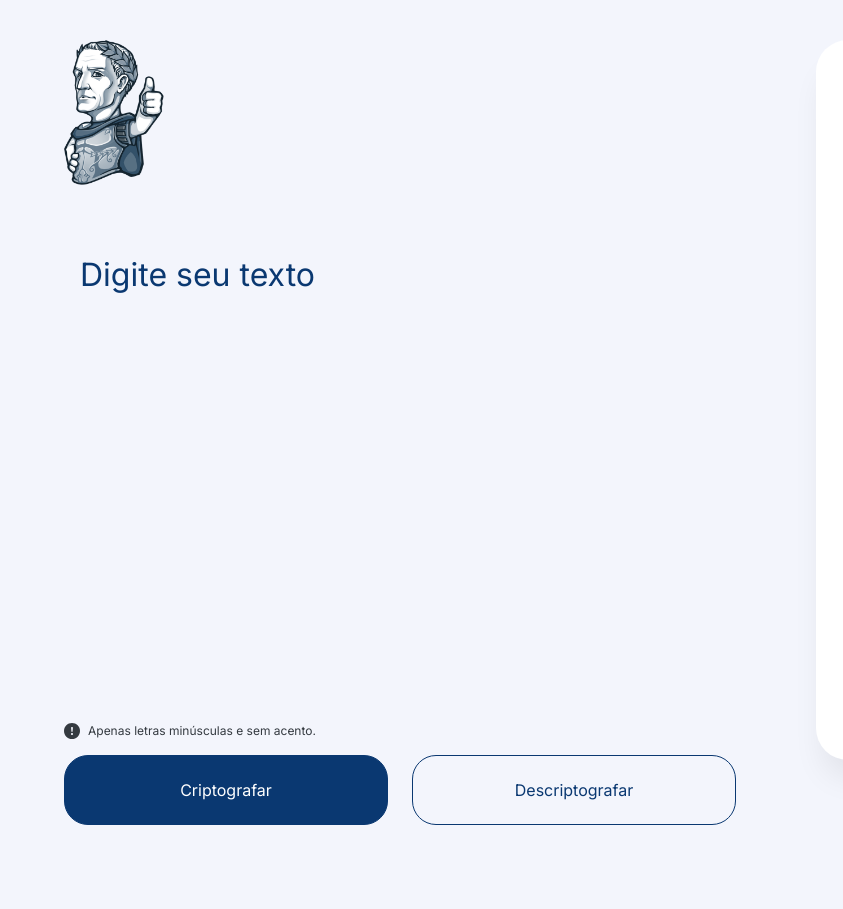
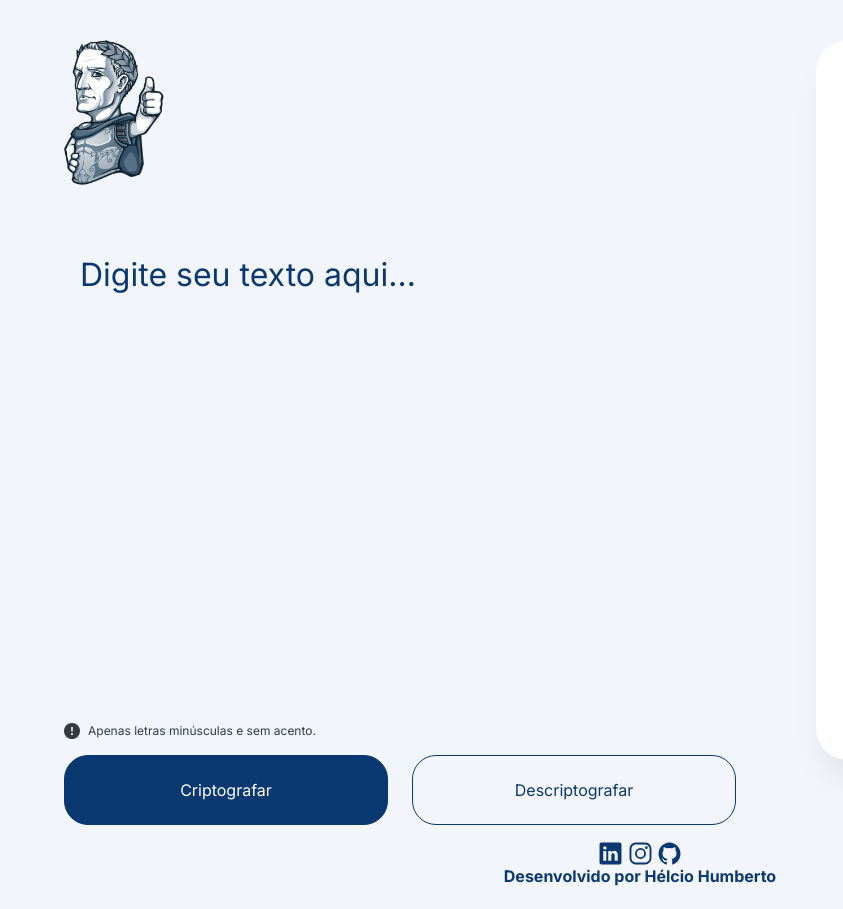
Before and after one commit to helciohumberto/caesar-cipher, a plain HTML site: page index.html in a window 1280 px wide. Shown: the full height of the page, 0-843 px from the left. Before the commit the page ends 857 px from the top, so only its background shows below. Drawn offline with nearby package versions, Linux system fonts and the light colour scheme.

Commit message:
completo

```diff
--- a/assets/css/style.css
+++ b/assets/css/style.css
@@ -86,6 +86,15 @@ body {
   color: white;
 }
 
+.btn-encrypt:active {
+  background-color: var(--light-blue-300);
+  color: var(--dark-blue-300);
+}
+.btn-decrypt:active {
+  background-color: var(--dark-blue-300);
+  color: white;
+}
+
 .text-output-field {
   background-color: white;
   padding: 3.2rem;
@@ -144,3 +153,35 @@ body {
   width: 100px;
 
 }
+
+.rodape {
+  display: flex;
+  flex-direction: column;
+  align-items: center;
+  padding: 2%;
+  margin-top: 15px;
+  background: transparent;
+  color: var(--dark-blue-300);
+}
+
+.rodape h3 {
+  font-size: 16px;
+
+}
+
+.forte {
+  font-weight: bold;
+
+}
+
+.icons ion-icon{
+  width: 25px;
+  height: 25px;
+  color: var(--dark-blue-300);
+}
+
+.icons ion-icon:hover {
+  color: var(--light-blue-500);
+  width: 30px;
+  height: 30px;
+}
--- a/assets/css/variables.css
+++ b/assets/css/variables.css
@@ -18,4 +18,9 @@
   --gray-300: #868E96;
   --gray-400: #495057;
   --gray-500: #343A40;
+
+  --cor1: #111E26;
+  --cor2: #395D73;
+  --cor3: #8A9BA6;
+  --cor4: #0D0D0D;
 }
--- a/index.html
+++ b/index.html
@@ -1,5 +1,6 @@
 <!DOCTYPE html>
 <html lang="pt-br">
+
 <head>
   <meta charset="UTF-8">
   <meta http-equiv="X-UA-Compatible" content="IE=edge">
@@ -12,6 +13,7 @@
   <link rel="stylesheet" href="./assets/css/style.css">
   <link rel="stylesheet" href="./assets/css/media-query.css">
 </head>
+
 <body>
   <div class="container">
     <main>
@@ -21,13 +23,8 @@
         </div>
       </header>
       <div class="input-field">
-          <textarea
-            name="text-input-field"
-            id="text-input-field"
-            cols="30"
-            rows="10"
-            placeholder="Digite seu texto"
-          ></textarea>
+        <textarea name="text-input-field" id="text-input-field" cols="30" rows="10"
+          placeholder="Digite seu texto aqui..."></textarea>
         <div class="controls">
           <div class="instruction">
             <img src="./assets/images/bi_exclamation-circle-fill.svg" alt="Ícone de exclamação">
@@ -43,7 +40,8 @@
 
     <div class="text-output-field">
       <div class="view-default">
-          <img src="assets/images/dedobaixo.png" class="illustration" alt="Ilustração de uma pessoa verificando um diamante com uma lupa.">
+        <img src="assets/images/dedobaixo.png" class="illustration"
+          alt="Ilustração de uma pessoa verificando um diamante com uma lupa.">
         <div class="msg-default">
           <p>Nenhuma mensagem encontrada</p>
           <p>Digite um texto que você deseja criptografar ou descriptografar.</p>
@@ -52,7 +50,18 @@
     </div>
 
   </div>
+  <footer class="rodape">
+    <div class="icons">
+      <a href="https://www.linkedin.com/in/helciohumberto/" target="_blank"><ion-icon name="logo-linkedin"></ion-icon></a>
+      <a href="https://www.instagram.com/helciohumberto/" target="_blank"><ion-icon name="logo-instagram"></ion-icon></a>
+      <a href="https://github.com/helciohumberto" target="_blank"><ion-icon name="logo-github"></ion-icon></a>
+    </div>
+    <h3><strong class="forte">Desenvolvido por Hélcio Humberto</strong></h3>
+  </footer>
 
   <script src="./assets/javascript/js.js"></script>
+  <script type="module" src="https://unpkg.com/ionicons@5.5.2/dist/ionicons/ionicons.esm.js"></script>
+  <script nomodule src="https://unpkg.com/ionicons@5.5.2/dist/ionicons/ionicons.js"></script>
 </body>
+
 </html>
```
Lines whose indentation alone changed are shown as unchanged.
